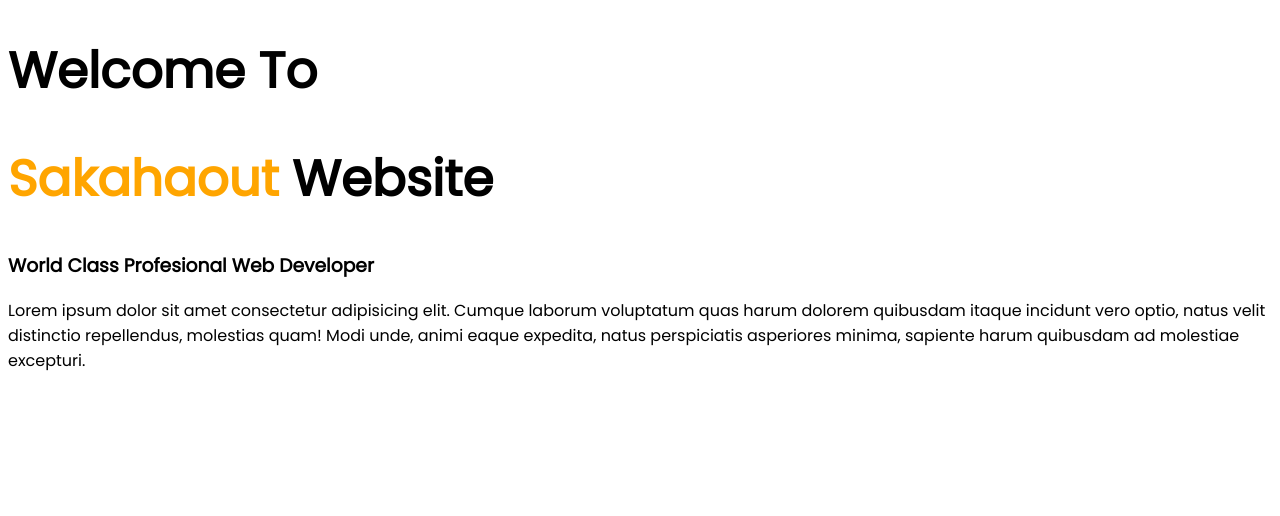
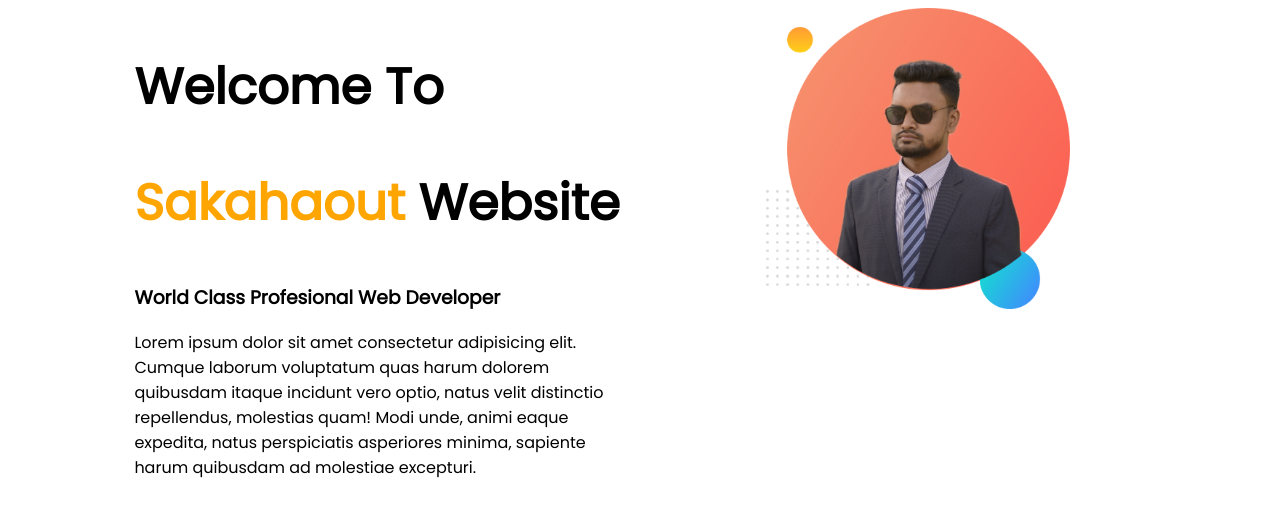
Before and after one commit to sakahaout/web-portfolio, a plain HTML site: page index.html in a window 1280 px wide. Drawn offline with Linux system fonts and the light colour scheme.

Commit message:
added top part

```diff
--- a/index.html
+++ b/index.html
@@ -12,11 +12,19 @@
 </head>
 <body>
 
-    <h1>Welcome To</h1>
-    <h1><span class="name-hightlight">Sakahaout</span> Website</h1>
+    <section>
+        <div class="half-width">
+            <h1>Welcome To</h1>
+            <h1><span class="name-hightlight">Sakahaout</span> Website</h1>
 
-    <h3>World Class Profesional Web Developer</h3>
-    <p>Lorem ipsum dolor sit amet consectetur adipisicing elit. Cumque laborum voluptatum quas harum dolorem quibusdam itaque incidunt vero optio, natus velit distinctio repellendus, molestias quam! Modi unde, animi eaque expedita, natus perspiciatis asperiores minima, sapiente harum quibusdam ad molestiae excepturi.</p>
+            <h3>World Class Profesional Web Developer</h3>
+            <p>Lorem ipsum dolor sit amet consectetur adipisicing elit. Cumque laborum voluptatum quas harum dolorem quibusdam itaque incidunt vero optio, natus velit distinctio repellendus, molestias quam! Modi unde, animi eaque expedita, natus perspiciatis asperiores minima, sapiente harum quibusdam ad molestiae excepturi.</p>
+        </div>
+        <div class="half-width">
+            <img src="image/sakahaout.png" alt="">
+        </div>
+    </section>
+
 
 </body>
 </html>
--- a/style.css
+++ b/style.css
@@ -8,3 +8,14 @@ h1{
 .name-hightlight{
     color: orange;
 }
+
+.half-width{
+    width: 40%;
+    float: left;
+    margin-left: 8%;
+    padding-left: 2%;
+}
+
+.half-width img{
+    width: 60%;
+}
```
